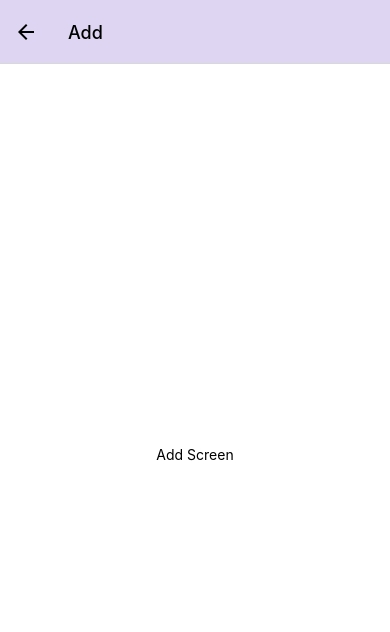
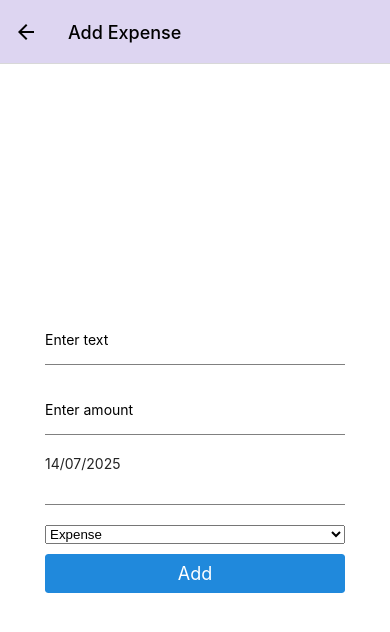
Before and after one commit to OtakuSanskar/ExpenseTracker-App, a React Native app: screen /Add in a window 390 px wide. Shown: the top 632 px of the page. Built offline with nearby package versions, Linux system fonts and the light colour scheme; no server answers.

Commit message:
Lec 17 Refactor AddScreen and HomeScreen components for improved functionality and UI

```diff
--- a/App.js
+++ b/App.js
@@ -2,7 +2,6 @@ import "react-native-gesture-handler";
 import React from "react";
 import { NavigationContainer } from "@react-navigation/native";
 import { createStackNavigator } from "@react-navigation/stack";
-
 import AddScreen from "./screens/AddScreen";
 import AllTransactions from "./screens/AllTransactions";
 import LoginScreen from "./screens/LoginScreen";
--- a/screens/AddScreen.js
+++ b/screens/AddScreen.js
@@ -1,10 +1,81 @@
-import { View, Text, StyleSheet } from "react-native";
-
-const AddScreen = () => {
+import React, { useLayoutEffect, useState } from "react";
+import { Text, Button } from "react-native-elements";
+import { View, StyleSheet, KeyboardAvoidingView, TextInput } from "react-native";
+import { StatusBar } from "expo-status-bar";
+import { DateTimePicker } from '@react-native-community/datetimepicker';
+import format from "date-fns/format";
+import { Picker } from "@react-native-picker/picker";
+import { auth, db } from "../firebase";
+import firebase from "firebase/compat/app";
+import { setDate } from "date-fns";
+const AddScreen = ({ navigation }) => {
+  const [date, setDate] = useState(new Date());
+  const [show, setShow] = useState(false);
+  const [mode, setMode] = useState('date');
+  const [input, setInput] = useState("");
+  const [amount, setAmount] = useState("");
+  const [selected, setSelected] = useState("expense");
+  const [submitLoading, setSubmitLoading] = useState(false);
+  useLayoutEffect(() => {
+    navigation.setOptions({
+      title: "Add Expense",
+    });
+  }, [navigation]);
+  const createExpense = () => {
+    if( income &&  amount && date && selected && auth) {
+      setSubmitLoading(true);
+      db.collection("expense").add({
+        text: input,
+        price: Number(amount),
+        type: selected,
+        email: auth.currentUser.email,
+        timestamp: firebase.firestore.FieldValue.serverTimestamp(),
+        userDate: format(date, "dd/MM/yyyy"),
+      }).then(() => clearInput()).catch((error) => alert(error.message));
+    } else {
+        alert("Please fill all fields correctly.");
+        setSubmitLoading(false);
+    }
+  };
+  const clearInput = () => {
+    alert("Added successfully!")
+    setInput("");
+    setAmount("")
+    setDate(new Date());
+    setSelected("expense");
+    navigation.navigate("Home");
+    setSubmitLoading(false);
+  };
+  const showMode = (currentMode) => {
+    setShow(true);
+    setMode(currentMode);
+  };
+  const showDatePicker = () => {
+    showMode('date');
+  };
+  const result = format(date, "dd/MM/yyyy");
+  const onChange = (event, selectedDate) => {
+    const currentDate = selectedDate || date;
+    setShow(false);
+    setDate(currentDate);
+  };
   return (
-    <View style={styles.container}>
-      <Text>Add Screen</Text>
+    <KeyboardAvoidingView style={styles.container} behavior="padding">
+      <StatusBar style="dark" />
+      <View style={styles.inputContainer}>
+        <TextInput style={styles.input} placeholder="Enter text" value={input} onChangeText={(text) => setInput(text)} />
+        {show && (<DateTimePicker value={date} mode={mode} is24Hour={true} display="default" onChangeText={onChange} />)}
+        <TextInput style={styles.input} placeholder="Enter amount" value={amount} onChangeText={(number) => setAmount(number)} keyboardType="numeric" />
+        <Text style={styles.input} placeholder="Select Date" value={result} onPress={showDatePicker} >
+          {result ? result : new Date()}
+        </Text>
+        <Picker selectedValue={selected} onValueChange={(itemValue) => setSelected(itemValue)} >
+          <Picker.Item label="Expense" value="expense" />
+          <Picker.Item label="Income" value="income" />
+        </Picker>
+        <Button title="Add" onPress={createExpense} loading={submitLoading} containerStyle={styles.button} />
       </View>
+    </KeyboardAvoidingView>
   );
 };
 export default AddScreen;
--- a/screens/HomeScreen.js
+++ b/screens/HomeScreen.js
@@ -1,4 +1,4 @@
-import React, {use, useEffect, useLayoutEffect, useState} from "react";
+import React, {useEffect, useLayoutEffect, useState} from "react";
 import { View, StyleSheet, TouchableOpacity, Platform } from "react-native";
 import { Text } from "react-native-elements";
 import { auth, db } from "../firebase";
@@ -123,9 +123,15 @@ const HomeScreen = ({navigation}) => {
         </TouchableOpacity>
       </View>
       { filter?.length>0 ? (<View style={styles.recentTransactions}>
-        <View>
-          <CustomListItem/>
-        </View>
+        { filter?.slice(0, 3).map((info) => (
+          <View key={info.id}>
+            <CustomListItem
+              info={info.data}
+              navigation={navigation}
+              id ={info.id}
+            />
+          </View>
+        ))}
       </View>): (
         <View style={styles.containerNull}>
           <FontAwesome5 name="list-alt" size={50} />
```
Lines whose indentation alone changed are shown as unchanged.
